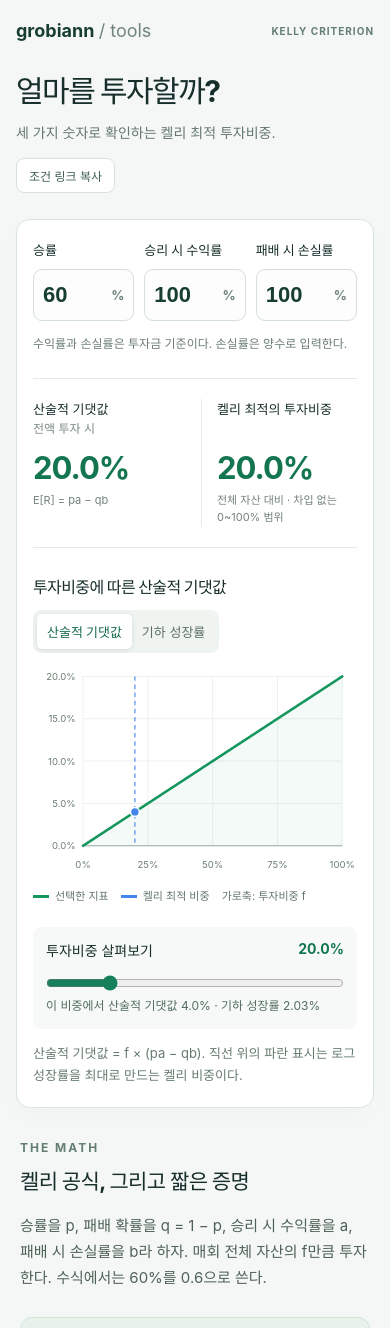
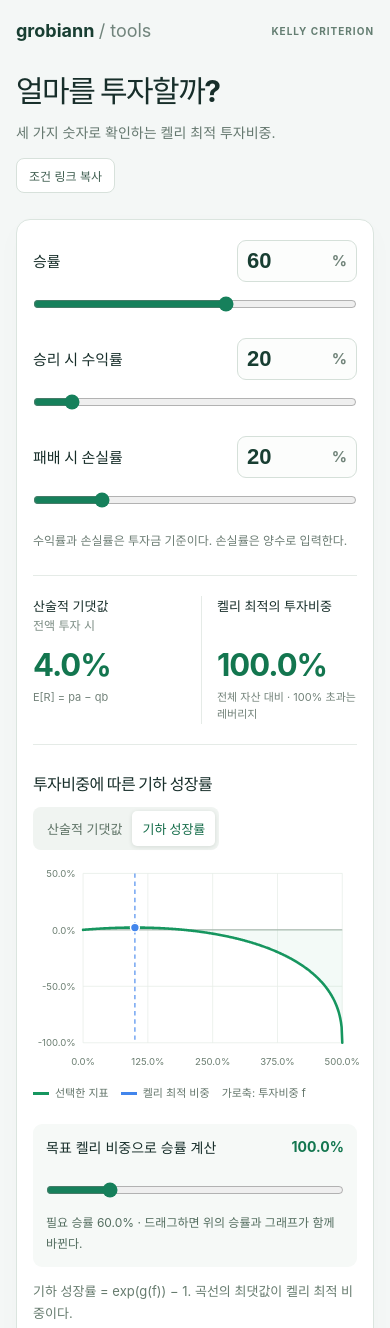
Before and after one commit to grobiann/grobiann-tools, a plain HTML site: page kelly/index.html in a window 390 px wide. Shown: the top 1328 px of the page. Drawn offline with Linux system fonts and the light colour scheme.

Commit message:
Support mobile sliders, leveraged Kelly sizing and inverse win probability

```diff
--- a/kelly/app.mjs
+++ b/kelly/app.mjs
@@ -1,11 +1,11 @@
-import {calculateKelly} from './kelly.mjs';
+import {calculateKelly,requiredWinProbability} from './kelly.mjs';
 const $ = id => document.getElementById(id);
 const fields = ['p','a','b'];
-let model, mode='arithmetic';
+let model, mode='geometric';
 const percent = v => new Intl.NumberFormat('ko-KR',{maximumFractionDigits:2,minimumFractionDigits:1}).format(Math.abs(v)<1e-12?0:v*100)+'%';
 try {
   const query=new URLSearchParams(location.search);
-  const saved=JSON.parse(localStorage.getItem('kelly-inputs')||'null');
+  const saved=JSON.parse(localStorage.getItem('kelly-inputs-v2')||'null');
   for(const key of fields) if(query.has(key)) $(key).value=query.get(key); else if(saved?.[key]!=null) $(key).value=saved[key];
 } catch {}
 function update(reset=true) {
@@ -13,11 +13,14 @@ function update(reset=true) {
     if(fields.some(id=>$(id).value.trim()==='')) throw Error('세 가지 값을 모두 입력해라.');
     model=calculateKelly(...fields.map(id=>Number($(id).value)/100));
     $('error').hidden=true;$('results').hidden=false;
-    $('edge').textContent=percent(model.edge);$('kelly').textContent=percent(model.kelly);
-    $('boundary').hidden=model.rawKelly>=0 && model.rawKelly<=1;
-    $('boundary').textContent=model.rawKelly<0?`공식의 계산값은 ${percent(model.rawKelly)}다. 공매도를 제외하므로 투자비중은 0%로 표시한다.`:`공식의 계산값은 ${percent(model.rawKelly)}다. 차입을 제외하므로 투자비중은 100%로 표시한다.`;
-    if(reset) $('f').value=model.kelly*100;
-    try {localStorage.setItem('kelly-inputs',JSON.stringify(Object.fromEntries(fields.map(id=>[id,$(id).value]))));} catch {}
+    $('edge').textContent=percent(model.edge);$('kelly').textContent=Number.isFinite(model.kelly)?percent(model.kelly):'상한 없음';
+    $('boundary').hidden=model.rawKelly>=0 && model.p<1;
+    $('boundary').textContent=model.p===1?'승률 100%에서는 차입비용이 없는 이 모형의 성장률이 계속 증가하므로 유한한 최적 비중이 없다. 그래프는 1/b까지만 표시한다.':`공식의 계산값은 ${percent(model.rawKelly)}다. 공매도를 제외하므로 투자비중은 0%로 표시한다.`;
+    $('f').max=model.maxFraction*100;
+    if(reset) $('f').value=Math.min(model.kelly,model.maxFraction)*100;
+    for(const id of fields){const slider=$(id+'-slider');if(id==='a')slider.max=Math.max(200,Number($(id).value));slider.value=$(id).value;}
+    $('domain-note').textContent=`그래프 범위: 0~${percent(model.maxFraction)}. 손실률 ${percent(model.b)}에서 투자비중 ${percent(model.maxFraction)}는 한 번 패배하면 전체 자산을 잃는 경계다. 차입금리·비용은 제외한다.`;
+    try {localStorage.setItem('kelly-inputs-v2',JSON.stringify(Object.fromEntries(fields.map(id=>[id,$(id).value]))));} catch {}
     draw();
   } catch(error) {$('error').textContent=error.message;$('error').hidden=false;$('results').hidden=true;model=null;}
 }
@@ -25,11 +28,14 @@ function draw(){
   if(!model)return;
   const f=Number($('f').value)/100, fn=model[mode];
   $('f-value').textContent=percent(f);
-  $('point').textContent=`이 비중에서 산술적 기댓값 ${percent(model.arithmetic(f))} · 기하 성장률 ${percent(model.geometric(f))}`;
+  $('point').textContent=model.p===1?'필요 승률 100%. 이 끝점에서는 유한한 켈리 최적값이 없다.':model.kelly===0?`현재 승률 ${percent(model.p)}. 0% 비중의 경계 승률은 ${percent(requiredWinProbability(0,model.a,model.b))}다.`:`필요 승률 ${percent(model.p)} · 드래그하면 위의 승률과 그래프가 함께 바뀐다.`;
   const geo=mode==='geometric';
   $('chart-title').textContent=`투자비중에 따른 ${geo?'기하 성장률':'산술적 기댓값'}`;
   $('chart-note').textContent=geo?'기하 성장률 = exp(g(f)) − 1. 곡선의 최댓값이 켈리 최적 비중이다.':'산술적 기댓값 = f × (pa − qb). 직선 위의 파란 표시는 로그 성장률을 최대로 만드는 켈리 비중이다.';
-  const points=Array.from({length:401},(_,i)=>({f:i/400,y:fn(i/400)}));
+  const limit=model.maxFraction;
+  const optimum=Math.min(model.kelly,limit);
+  const points=Array.from({length:401},(_,i)=>({f:i/400*limit,y:fn(i/400*limit)}));
+  points.push({f:optimum,y:fn(optimum)});points.sort((a,b)=>a.f-b.f);
   const low=Math.min(0,...points.map(d=>d.y));const high=Math.max(0,...points.map(d=>d.y));
   const span=Math.max(high-low,.02), rough=span/4;
   const base=10**Math.floor(Math.log10(rough));
@@ -37,19 +43,19 @@ function draw(){
   const min=Math.floor(low/tick)*tick,max=Math.max(min+tick,Math.ceil(high/tick)*tick);
   const mobile=matchMedia('(max-width:650px)').matches;
   const W=mobile?440:800,H=mobile?300:350,L=mobile?68:76,R=20,T=25,B=45;
-  const x=f=>L+f*(W-L-R), y=v=>T+(max-v)/(max-min)*(H-T-B);
-  let out=`<desc id="chart-desc">투자비중 0~100%에 따른 ${geo?'기하 성장률':'산술적 기댓값'}. 켈리 최적 비중 ${percent(model.kelly)}.</desc>`;
+  const x=f=>L+f/limit*(W-L-R), y=v=>T+(max-v)/(max-min)*(H-T-B);
+  let out=`<desc id="chart-desc">투자비중 0~${percent(limit)}에 따른 ${geo?'기하 성장률':'산술적 기댓값'}. 켈리 최적 비중 ${$('kelly').textContent}.</desc>`;
   for(let t=min;t<=max+tick/10;t+=tick) {out+=`<line x1="${L}" y1="${y(t)}" x2="${W-R}" y2="${y(t)}" stroke="#e5ece7"/><text x="${L-10}" y="${y(t)+5}" text-anchor="end" fill="#6b7e71" font-size="13">${percent(t)}</text>`;}
-  for(let i=0;i<=4;i++){const f=i/4;out+=`<line x1="${x(f)}" y1="${T}" x2="${x(f)}" y2="${H-B}" stroke="#e5ece7"/><text x="${x(f)}" y="${H-15}" text-anchor="middle" fill="#6b7e71" font-size="13">${f*100}%</text>`;}
+  for(let i=0;i<=4;i++){const f=limit*i/4;out+=`<line x1="${x(f)}" y1="${T}" x2="${x(f)}" y2="${H-B}" stroke="#e5ece7"/><text x="${x(f)}" y="${H-15}" text-anchor="middle" fill="#6b7e71" font-size="13">${percent(f)}</text>`;}
   out+=`<line x1="${L}" y1="${y(0)}" x2="${W-R}" y2="${y(0)}" stroke="#9aaba0" stroke-width="1.3"/>`;
   const d=points.map((p,i)=>`${i?'L':'M'}${x(p.f).toFixed(2)},${y(p.y).toFixed(2)}`).join(' ');
-  out+=`<path d="${d} L${x(1)},${y(0)} L${x(0)},${y(0)} Z" fill="#16965f" fill-opacity=".05"/><path d="${d}" fill="none" stroke="#16965f" stroke-width="3.5" stroke-linecap="round" stroke-linejoin="round"/>`;
-  out+=`<line x1="${x(model.kelly)}" y1="${T}" x2="${x(model.kelly)}" y2="${H-B}" stroke="#4285ec" stroke-dasharray="6 5" stroke-width="1.5"/><circle cx="${x(model.kelly)}" cy="${y(fn(model.kelly))}" r="6" fill="#4285ec" stroke="white" stroke-width="2"/>`;
-  if(Math.abs(f-model.kelly)>.001)out+=`<circle cx="${x(f)}" cy="${y(fn(f))}" r="4" fill="#fff" stroke="#146f4c" stroke-width="2"/>`;
+  out+=`<path d="${d} L${x(limit)},${y(0)} L${x(0)},${y(0)} Z" fill="#16965f" fill-opacity=".05"/><path d="${d}" fill="none" stroke="#16965f" stroke-width="3.5" stroke-linecap="round" stroke-linejoin="round"/>`;
+  if(Number.isFinite(model.kelly))out+=`<line x1="${x(optimum)}" y1="${T}" x2="${x(optimum)}" y2="${H-B}" stroke="#4285ec" stroke-dasharray="6 5" stroke-width="1.5"/><circle cx="${x(optimum)}" cy="${y(fn(optimum))}" r="6" fill="#4285ec" stroke="white" stroke-width="2"/>`;
   $('chart').setAttribute('viewBox',`0 0 ${W} ${H}`);$('chart').innerHTML=out;
 }
 for(const id of fields)$(id).addEventListener('input',()=>update());
-$('f').addEventListener('input',draw);
+for(const id of fields)$(id+'-slider').addEventListener('input',()=>{$(id).value=$(id+'-slider').value;update();});
+$('f').addEventListener('input',()=>{if(!model)return;const f=Math.min(Number($('f').value)/100,model.maxFraction);$('p').value=Number((requiredWinProbability(f,model.a,model.b)*100).toFixed(6));update(false);});
 for(const id of ['arithmetic','geometric']) $(id).addEventListener('click',()=>{mode=id;for(const tab of ['arithmetic','geometric'])$(tab).setAttribute('aria-pressed',String(tab===id));draw();});
 window.addEventListener('resize',draw);
 $('share').addEventListener('click',async()=>{
--- a/kelly/index.html
+++ b/kelly/index.html
@@ -3,21 +3,21 @@
 <body><main><header><a class="brand" href="../">grobiann <span>/ tools</span></a><span class="edition">KELLY CRITERION</span></header>
 <section class="intro"><div><h1>얼마를 투자할까?</h1><p>세 가지 숫자로 확인하는 켈리 최적 투자비중.</p></div><button id="share" class="share" type="button">조건 링크 복사</button></section>
 <section class="calculator" aria-label="켈리 계산기"><div class="inputs">
-<label for="p">승률 <span>p</span><div class="field"><input id="p" type="number" inputmode="decimal" min="0" max="100" step="any" value="60"><span>%</span></div></label>
-<label for="a">승리 시 수익률 <span>a</span><div class="field"><input id="a" type="number" inputmode="decimal" min="0.000001" step="any" value="100"><span>%</span></div></label>
-<label for="b">패배 시 손실률 <span>b</span><div class="field"><input id="b" type="number" inputmode="decimal" min="0.000001" max="100" step="any" value="100"><span>%</span></div></label>
+<div class="input-control"><label for="p">승률 <span>p</span><div class="field"><input id="p" type="number" inputmode="decimal" min="0" max="100" step="any" value="60"><span>%</span></div></label><input class="parameter-slider" id="p-slider" aria-label="승률 슬라이더" type="range" min="0" max="100" step="0.1" value="60"></div>
+<div class="input-control"><label for="a">승리 시 수익률 <span>a</span><div class="field"><input id="a" type="number" inputmode="decimal" min="0.000001" step="any" value="20"><span>%</span></div></label><input class="parameter-slider" id="a-slider" aria-label="승리 시 수익률 슬라이더" type="range" min="0.1" max="200" step="0.1" value="20"></div>
+<div class="input-control"><label for="b">패배 시 손실률 <span>b</span><div class="field"><input id="b" type="number" inputmode="decimal" min="0.000001" max="100" step="any" value="20"><span>%</span></div></label><input class="parameter-slider" id="b-slider" aria-label="패배 시 손실률 슬라이더" type="range" min="0.1" max="100" step="0.1" value="20"></div>
 </div><p class="input-note">수익률과 손실률은 투자금 기준이다. 손실률은 양수로 입력한다.</p><p id="error" role="alert" hidden></p>
-<div id="results"><div class="metrics" aria-live="polite"><div><p>산술적 기댓값 <span>전액 투자 시</span></p><strong id="edge">20.0%</strong><small>E[R] = pa − qb</small></div><div class="primary"><p>켈리 최적의 투자비중</p><strong id="kelly">20.0%</strong><small id="constraint">전체 자산 대비 · 차입 없는 0~100% 범위</small></div></div>
-<div class="chart-heading"><h2 id="chart-title">투자비중에 따른 산술적 기댓값</h2><div class="tabs" role="group" aria-label="그래프 지표"><button id="arithmetic" aria-pressed="true">산술적 기댓값</button><button id="geometric" aria-pressed="false">기하 성장률</button></div></div>
+<div id="results"><div class="metrics" aria-live="polite"><div><p>산술적 기댓값 <span>전액 투자 시</span></p><strong id="edge">4.0%</strong><small>E[R] = pa − qb</small></div><div class="primary"><p>켈리 최적의 투자비중</p><strong id="kelly">100.0%</strong><small id="constraint">전체 자산 대비 · 100% 초과는 레버리지</small></div></div>
+<div class="chart-heading"><h2 id="chart-title">투자비중에 따른 기하 성장률</h2><div class="tabs" role="group" aria-label="그래프 지표"><button id="arithmetic" aria-pressed="false">산술적 기댓값</button><button id="geometric" aria-pressed="true">기하 성장률</button></div></div>
 <div class="chart"><svg id="chart" viewBox="0 0 800 350" role="img" aria-labelledby="chart-title chart-desc"><desc id="chart-desc"></desc></svg></div>
 <div class="legend"><span><i></i>선택한 지표</span><span><i class="blue"></i>켈리 최적 비중</span><span class="axis">가로축: 투자비중 f</span></div>
-<div class="inspect"><label for="f">투자비중 살펴보기 <output id="f-value">20.0%</output></label><input id="f" type="range" min="0" max="100" step="0.1" value="20"><p id="point"></p></div>
-<p class="chart-note" id="chart-note"></p><p id="boundary" class="boundary" hidden></p></div></section>
+<div class="inspect"><label for="f">목표 켈리 비중으로 승률 계산 <output id="f-value">100.0%</output></label><input id="f" type="range" min="0" max="500" step="any" value="100"><p id="point"></p></div>
+<p class="chart-note" id="chart-note"></p><p class="chart-note" id="domain-note"></p><p id="boundary" class="boundary" hidden></p></div></section>
 <section class="proof"><div class="section-label">THE MATH</div><h2>켈리 공식, 그리고 짧은 증명</h2><p>승률을 p, 패배 확률을 q = 1 − p, 승리 시 수익률을 a, 패배 시 손실률을 b라 하자. 매회 전체 자산의 f만큼 투자한다. 수식에서는 60%를 0.6으로 쓴다.</p>
 <div class="formula hero-formula">f* = <span class="frac"><span>pa − qb</span><span>ab</span></span> = <span class="frac"><span>p</span><span>b</span></span> − <span class="frac"><span>q</span><span>a</span></span></div>
-<p class="assumptions">a &gt; 0, 0 &lt; b ≤ 1. 같은 확률·손익률로 독립 반복하고 매번 비중을 재조정한다고 가정한다. 미투자 현금 수익률은 0이며 비용·세금은 제외한다.</p>
+<p class="assumptions">a &gt; 0, 0 &lt; b ≤ 1. 같은 확률·손익률로 독립 반복하고 매번 비중을 재조정한다고 가정한다. 미투자 현금 수익률과 차입금리는 0이며 비용·세금은 제외한다.</p>
 <div class="step"><h3>자산의 곱을 로그의 합으로 바꾼다</h3><p>한 번 이기면 자산은 1 + af배, 지면 1 − bf배가 된다. n번 중 w번 이겼을 때:</p><div class="formula">Wₙ / W₀ = (1 + af)<sup>w</sup>(1 − bf)<sup>n−w</sup></div><p>n이 커지면 w/n → p이므로, 1회당 장기 로그 성장률은 다음과 같다.</p><div class="formula">g(f) = p ln(1 + af) + q ln(1 − bf)</div></div>
-<div class="step"><h3>미분해서 성장률의 꼭짓점을 찾는다</h3><div class="formula">g′(f) = <span class="frac"><span>pa</span><span>1 + af</span></span> − <span class="frac"><span>qb</span><span>1 − bf</span></span> = 0</div><div class="formula">pa(1 − bf) = qb(1 + af)<br>pa − qb = abf(p + q) = abf</div><p>따라서 f* = (pa − qb)/(ab)다. 또한,</p><div class="formula">g″(f) = −<span class="frac"><span>pa²</span><span>(1 + af)²</span></span> − <span class="frac"><span>qb²</span><span>(1 − bf)²</span></span> &lt; 0</div><p>성장률이 오목하므로 내부의 정지점이 최대다. 차입과 공매도를 제외한 이 계산기는 f*를 0~100%로 제한한다. p = 0이면 0%, p = 1이면 100%가 최적이다. q &gt; 0이고 bf = 1이면 전액 손실 가능성으로 g(f) = −∞다.</p></div>
+<div class="step"><h3>미분해서 성장률의 꼭짓점을 찾는다</h3><div class="formula">g′(f) = <span class="frac"><span>pa</span><span>1 + af</span></span> − <span class="frac"><span>qb</span><span>1 − bf</span></span> = 0</div><div class="formula">pa(1 − bf) = qb(1 + af)<br>pa − qb = abf(p + q) = abf</div><p>따라서 f* = (pa − qb)/(ab)다. 또한,</p><div class="formula">g″(f) = −<span class="frac"><span>pa²</span><span>(1 + af)²</span></span> − <span class="frac"><span>qb²</span><span>(1 − bf)²</span></span> &lt; 0</div><p>성장률이 오목하므로 내부의 정지점이 최대다. 공매도는 제외하되 100%를 넘는 레버리지는 허용한다. p &lt; 1에서 f &lt; 1/b여야 패배해도 자산이 남는다. p = 0이면 0%, p = 1이면 차입비용이 없는 이 모형에서 유한한 최적 비중이 없다. q &gt; 0이고 bf = 1이면 전액 손실 가능성으로 g(f) = −∞다.</p></div>
 <div class="distinction"><h3>산술적 기댓값과 무엇이 다른가?</h3><p>산술적 기댓값 E[R(f)] = f(pa − qb)는 직선이다. 켈리는 이 직선이 아니라 g(f)를 최대화한다. 그래프의 ‘기하 성장률’은 e<sup>g(f)</sup> − 1로, 같은 최적 비중을 갖는 1회당 복리 성장률이다.</p></div>
 <p class="footnote">결과는 입력한 확률과 손익률이 맞다는 가정하의 수학적 최적값이다. 실제 수익 보장이나 개인별 권장 비중을 뜻하지 않는다.</p><a class="source" href="https://doi.org/10.1002/j.1538-7305.1956.tb03809.x" target="_blank" rel="noopener noreferrer">이론 출처 · J. L. Kelly Jr. (1956), A New Interpretation of Information Rate</a></section>
 <footer>grobiann tools <span>계산은 기기 안에서 이루어진다.</span></footer><p id="status" role="status" class="status"></p></main><script type="module" src="app.mjs"></script></body></html>
--- a/kelly/kelly.mjs
+++ b/kelly/kelly.mjs
@@ -3,14 +3,22 @@ export function calculateKelly(p, a, b) {
   if (![p,a,b].every(Number.isFinite) || p < 0 || p > 1 || a <= 0 || b <= 0 || b > 1) throw new RangeError('승률 0~100%, 수익률 > 0%, 손실률 > 0~100%를 입력해라.');
   const q = 1-p;
   const rawKelly = p/b-q/a;
-  const kelly = Math.min(1, Math.max(0, rawKelly));
+  const maxFraction = 1/b;
+  const kelly = p === 1 ? Infinity : Math.max(0, rawKelly);
   const arithmetic = f => f*(p*a-q*b);
   const logGrowth = f => {
-    if (!Number.isFinite(f) || f < 0 || f > 1) throw new RangeError('투자비중은 0~1이다.');
+    if (!Number.isFinite(f) || f < 0 || f > maxFraction) throw new RangeError('투자비중은 0~1/b 범위다.');
     if (p === 1) return Math.log1p(f*a);
-    if (f*b === 1) return -Infinity;
+    if (f >= maxFraction) return -Infinity;
     return p*Math.log1p(f*a)+q*Math.log1p(-f*b);
   };
   const geometric = f => Math.expm1(logGrowth(f));
-  return {p,q,a,b,rawKelly,kelly,edge:p*a-q*b,arithmetic,logGrowth,geometric};
+  return {p,q,a,b,rawKelly,kelly,maxFraction,edge:p*a-q*b,arithmetic,logGrowth,geometric};
 }
+
+/** Win probability making f the interior Kelly optimum; f=0 is the break-even threshold. */
+export function requiredWinProbability(f, a, b) {
+  const {maxFraction} = calculateKelly(.5,a,b);
+  if (!Number.isFinite(f) || f < 0 || f > maxFraction) throw new RangeError('투자비중은 0~1/b 범위다.');
+  return Math.min(1, b*(1+a*f)/(a+b));
+}
```
Also changed, not shown: kelly/kelly.test.mjs (+5 -3 lines), kelly/style.css, 1 other file.
